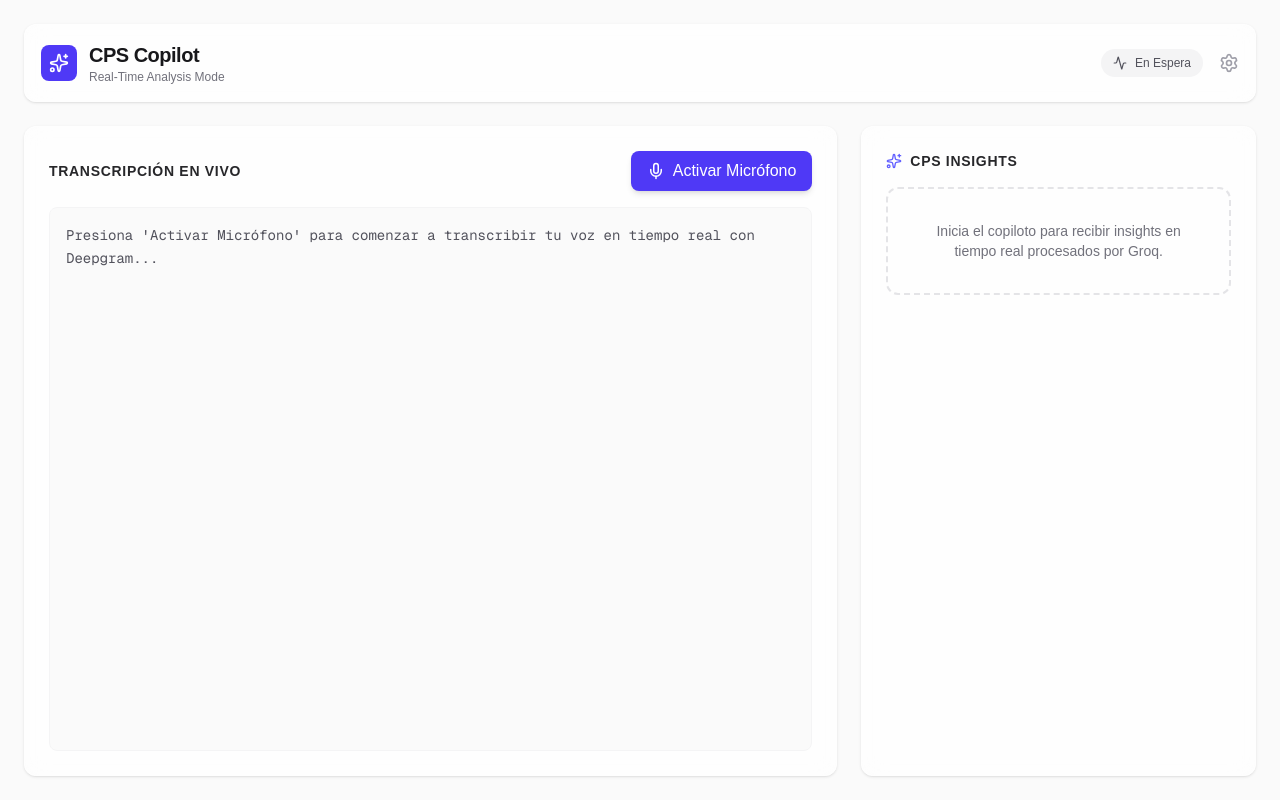
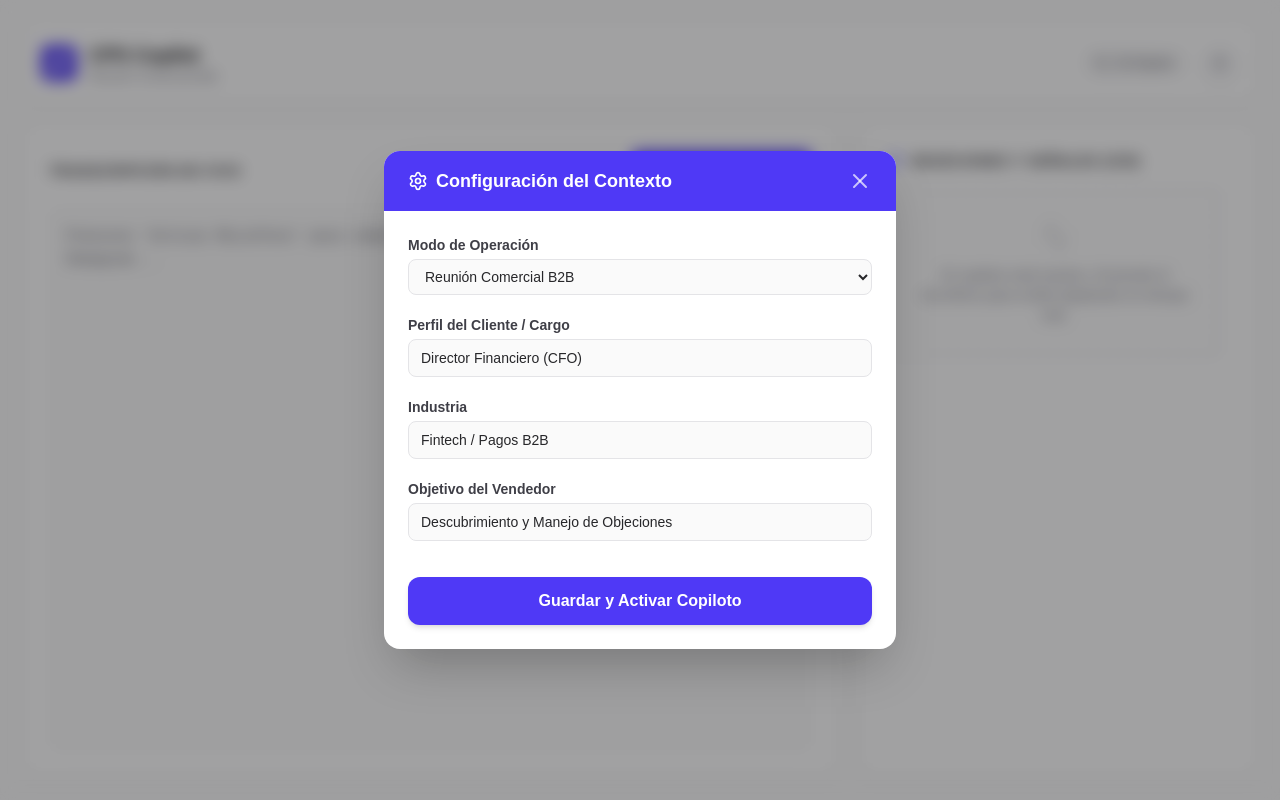
Before and after one commit to agutierrez11/cps-copilot, a Next.js app in the folder scratch/cps-copilot/: page / in a window 1280 px wide. Built offline with nearby package versions, Linux system fonts and the light colour scheme.

Commit message:
feat: Context Engine implementation and UI integration

```diff
--- a/scratch/cps-copilot/src/app/api/analyze/route.ts
+++ b/scratch/cps-copilot/src/app/api/analyze/route.ts
@@ -9,22 +9,37 @@ const groq = new Groq({
 
 export async function POST(req: Request) {
   try {
-    const { transcript } = await req.json();
+    const body = await req.json();
+    const { transcript, contextConfig } = body;
 
     if (!transcript || transcript.trim().length < 20) {
       return NextResponse.json({ insights: [] });
     }
 
+    // Default context if none provided
+    const config = contextConfig || {
+      mode: 'Reunión Comercial B2B',
+      clientRole: 'Prospecto C-Level',
+      industry: 'Tecnología/General',
+      goal: 'Descubrimiento y Manejo de Objeciones'
+    };
+
     const systemPrompt = `
-      Eres el "CPS Copilot", un asistente táctico de ventas en tiempo real para un vendedor B2B.
-      Tu objetivo es analizar la transcripción en vivo de una llamada con un prospecto (ej. StarPago u otras empresas) y extraer insights accionables.
+      Eres el "CPS Copilot", un asistente táctico de ventas en tiempo real.
+      ESTE ES TU CONTEXTO COMERCIAL ACTUAL:
+      - Modo de Operación: ${config.mode}
+      - Perfil del Cliente: ${config.clientRole}
+      - Industria del Cliente: ${config.industry}
+      - Objetivo del Vendedor: ${config.goal}
+
+      Tu objetivo es analizar la transcripción en vivo de la llamada con este cliente y extraer insights accionables.
 
       REGLAS ESTRICTAS DE EXTRACCIÓN:
       Analiza el texto y genera un JSON con un arreglo llamado "insights". Cada insight debe tener:
-      - "type": "objection" (si el prospecto pone una traba) o "cdi" (si menciona dolores que cuestan dinero/tiempo).
-      - "title": Título corto del hallazgo (ej. "Objeción de Presupuesto").
+      - "type": "objection" (si el prospecto pone una traba o inquietud) o "cdi" (señales de compra o dolores financieros/operativos).
+      - "title": Título corto del hallazgo (ej. "Objeción de Presupuesto", "Dolor Operativo").
       - "text": Resumen de 1 línea de lo que dijo el prospecto.
-      - "suggestion": Sugerencia táctica accionable de 1-2 líneas para el vendedor (usa frameworks como Aislamiento, MEDDIC, o cálculo de Cost of Inaction).
+      - "suggestion": Sugerencia táctica accionable de 1-2 líneas para el vendedor. Adapta tu táctica al contexto comercial provisto. Usa frameworks como Aislamiento, MEDDIC, o cálculo de Cost of Inaction (CDI).
 
       Solo responde con JSON válido. No incluyas markdown, saludos, ni texto adicional.
       Si no hay objeciones ni dolores claros en el texto, devuelve un arreglo vacío [].
--- a/scratch/cps-copilot/src/app/page.tsx
+++ b/scratch/cps-copilot/src/app/page.tsx
@@ -1,7 +1,7 @@
 "use client";
 
 import React, { useEffect, useState, useRef } from 'react';
-import { Mic, MicOff, Settings, Sparkles, Activity, AlertCircle, CheckCircle2 } from 'lucide-react';
+import { Mic, MicOff, Settings, Sparkles, Activity, AlertCircle, CheckCircle2, X } from 'lucide-react';
 import { useDeepgram } from '@/hooks/useDeepgram';
 
 type Insight = {
@@ -17,6 +17,15 @@ export default function CopilotPage() {
   const [insights, setInsights] = useState<Insight[]>([]);
   const [isAnalyzing, setIsAnalyzing] = useState(false);
   const lastAnalyzedLengthRef = useRef(0);
+
+  // Context Engine State
+  const [isConfigOpen, setIsConfigOpen] = useState(true);
+  const [contextConfig, setContextConfig] = useState({
+    mode: 'Reunión Comercial B2B',
+    clientRole: 'Director Financiero (CFO)',
+    industry: 'Fintech / Pagos B2B',
+    goal: 'Descubrimiento y Manejo de Objeciones'
+  });
 
   // Interval-based Analysis Engine
   useEffect(() => {
@@ -34,7 +43,10 @@ export default function CopilotPage() {
             const response = await fetch('/api/analyze', {
               method: 'POST',
               headers: { 'Content-Type': 'application/json' },
-              body: JSON.stringify({ transcript: recentContext }),
+              body: JSON.stringify({
+                transcript: recentContext,
+                contextConfig: contextConfig
+              }),
             });
 
             if (response.ok) {
@@ -57,19 +69,94 @@ export default function CopilotPage() {
     return () => {
       if (interval) clearInterval(interval);
     };
-  }, [isListening, transcript]);
+  }, [isListening, transcript, contextConfig]);
 
   return (
-    <div className="min-h-screen bg-[#fafafa] flex flex-col p-6">
+    <div className="min-h-screen bg-[#fafafa] flex flex-col p-6 relative">
+
+      {/* Configuration Modal (Context Engine) */}
+      {isConfigOpen && (
+        <div className="absolute inset-0 z-50 flex items-center justify-center bg-zinc-900/40 backdrop-blur-sm p-4">
+          <div className="bg-white rounded-2xl shadow-2xl w-full max-w-lg overflow-hidden animate-in fade-in zoom-in-95 duration-200">
+            <div className="bg-indigo-600 px-6 py-4 flex items-center justify-between">
+              <h2 className="text-lg font-bold text-white flex items-center gap-2">
+                <Settings size={20} />
+                Configuración del Contexto
+              </h2>
+              <button onClick={() => setIsConfigOpen(false)} className="text-white/70 hover:text-white transition-colors">
+                <X size={24} />
+              </button>
+            </div>
+
+            <div className="p-6 space-y-5">
+              <div>
+                <label className="block text-sm font-semibold text-zinc-700 mb-1">Modo de Operación</label>
+                <select
+                  className="w-full bg-zinc-50 border border-zinc-200 rounded-lg px-3 py-2 text-sm text-zinc-800 focus:outline-none focus:ring-2 focus:ring-indigo-500"
+                  value={contextConfig.mode}
+                  onChange={e => setContextConfig({...contextConfig, mode: e.target.value})}
+                >
+                  <option>Reunión Comercial B2B</option>
+                  <option>Entrevista de Práctica (Roleplay)</option>
+                  <option>Llamada de Calificación (SDR)</option>
+                </select>
+              </div>
+
+              <div>
+                <label className="block text-sm font-semibold text-zinc-700 mb-1">Perfil del Cliente / Cargo</label>
+                <input
+                  type="text"
+                  className="w-full bg-zinc-50 border border-zinc-200 rounded-lg px-3 py-2 text-sm text-zinc-800 focus:outline-none focus:ring-2 focus:ring-indigo-500"
+                  value={contextConfig.clientRole}
+                  onChange={e => setContextConfig({...contextConfig, clientRole: e.target.value})}
+                  placeholder="Ej. Director de Operaciones"
+                />
+              </div>
+
+              <div>
+                <label className="block text-sm font-semibold text-zinc-700 mb-1">Industria</label>
+                <input
+                  type="text"
+                  className="w-full bg-zinc-50 border border-zinc-200 rounded-lg px-3 py-2 text-sm text-zinc-800 focus:outline-none focus:ring-2 focus:ring-indigo-500"
+                  value={contextConfig.industry}
+                  onChange={e => setContextConfig({...contextConfig, industry: e.target.value})}
+                  placeholder="Ej. Retail, Banca, Manufactura"
+                />
+              </div>
+
+              <div>
+                <label className="block text-sm font-semibold text-zinc-700 mb-1">Objetivo del Vendedor</label>
+                <input
+                  type="text"
+                  className="w-full bg-zinc-50 border border-zinc-200 rounded-lg px-3 py-2 text-sm text-zinc-800 focus:outline-none focus:ring-2 focus:ring-indigo-500"
+                  value={contextConfig.goal}
+                  onChange={e => setContextConfig({...contextConfig, goal: e.target.value})}
+                  placeholder="Ej. Descubrimiento y Cierre"
+                />
+              </div>
+
+              <div className="pt-4">
+                <button
+                  onClick={() => setIsConfigOpen(false)}
+                  className="w-full bg-indigo-600 hover:bg-indigo-700 text-white font-semibold py-3 rounded-xl transition-all shadow-md hover:shadow-lg"
+                >
+                  Guardar y Activar Copiloto
+                </button>
+              </div>
+            </div>
+          </div>
+        </div>
+      )}
+
       {/* Header */}
-      <header className="flex items-center justify-between glass-panel p-4 mb-6">
+      <header className="flex items-center justify-between glass-panel p-4 mb-6 relative z-10">
         <div className="flex items-center gap-3">
           <div className="bg-indigo-600 p-2 rounded-lg text-white">
             <Sparkles size={20} />
           </div>
           <div>
             <h1 className="text-xl font-bold text-zinc-900 tracking-tight">CPS Copilot</h1>
-            <p className="text-xs text-zinc-500 font-medium">Real-Time Analysis Mode</p>
+            <p className="text-xs text-zinc-500 font-medium">{contextConfig.mode}</p>
           </div>
         </div>
         <div className="flex items-center gap-4">
@@ -77,14 +164,17 @@ export default function CopilotPage() {
             <Activity size={14} className={isListening || isAnalyzing ? 'animate-pulse' : ''} />
             {isAnalyzing ? 'Groq Analizando...' : isListening ? 'Deepgram Live' : 'En Espera'}
           </div>
-          <button className="text-zinc-400 hover:text-zinc-600 transition-colors">
+          <button
+            onClick={() => setIsConfigOpen(true)}
+            className="text-zinc-400 hover:text-indigo-600 transition-colors p-2 bg-white rounded-full border border-zinc-200 shadow-sm"
+          >
             <Settings size={20} />
           </button>
         </div>
       </header>
 
       {/* Main Content */}
-      <main className="flex-1 grid grid-cols-1 lg:grid-cols-3 gap-6">
+      <main className="flex-1 grid grid-cols-1 lg:grid-cols-3 gap-6 relative z-10">
 
         {/* Left Column - Transcript & Controls */}
         <div className="lg:col-span-2 flex flex-col gap-6">
@@ -117,10 +207,10 @@ export default function CopilotPage() {
         <div className="glass-panel p-6 flex flex-col">
            <h2 className="text-sm font-semibold text-zinc-800 uppercase tracking-wider mb-4 flex items-center gap-2">
             <Sparkles size={16} className="text-indigo-500" />
-            CPS Insights
+            Objeciones y Señales (CDI)
           </h2>
 
-          <div className="flex flex-col gap-4 overflow-y-auto max-h-[60vh]">
+          <div className="flex flex-col gap-4 overflow-y-auto max-h-[60vh] pr-2 scroll-smooth">
             {insights.length > 0 ? (
               insights.map((insight, idx) => (
                 <div key={idx} className={`p-4 rounded-xl border ${insight.type === 'objection' ? 'bg-amber-50 border-amber-200' : 'bg-emerald-50 border-emerald-200'} shadow-sm animate-in fade-in slide-in-from-bottom-4`}>
@@ -130,17 +220,18 @@ export default function CopilotPage() {
                       {insight.title}
                     </h3>
                   </div>
-                  <p className="text-sm text-zinc-700 mb-3">{insight.text}</p>
-                  <div className="bg-white/60 p-3 rounded-lg border border-white/40">
-                    <p className="text-xs font-semibold text-indigo-700 mb-1">🔥 Acción Recomendada</p>
-                    <p className="text-xs text-zinc-800">{insight.suggestion}</p>
+                  <p className="text-sm text-zinc-700 mb-3 font-medium">"{insight.text}"</p>
+                  <div className="bg-white/70 p-3 rounded-lg border border-white/60 shadow-inner">
+                    <p className="text-[11px] font-bold text-indigo-700 uppercase tracking-wider mb-1">🔥 Acción Recomendada</p>
+                    <p className="text-sm text-zinc-800 leading-relaxed">{insight.suggestion}</p>
                   </div>
                 </div>
               ))
             ) : (
-              <div className="flex-1 flex items-center justify-center text-center p-8 border-2 border-dashed border-zinc-200 rounded-xl">
-                <p className="text-sm text-zinc-500">
-                  {isListening ? "Escuchando... Groq analizará la llamada en busca de objeciones o CDI cada 5 segundos." : "Inicia el copiloto para recibir insights en tiempo real procesados por Groq."}
+              <div className="flex-1 flex flex-col items-center justify-center text-center p-8 border-2 border-dashed border-zinc-200 rounded-xl bg-zinc-50/50">
+                <Activity size={32} className={`text-zinc-300 mb-3 ${isListening ? 'animate-bounce' : ''}`} />
+                <p className="text-sm text-zinc-500 font-medium">
+                  {isListening ? "Analizando conversación en vivo..." : "El copiloto está inactivo. Enciende el micrófono para recibir playbooks en tiempo real."}
                 </p>
               </div>
             )}
```
